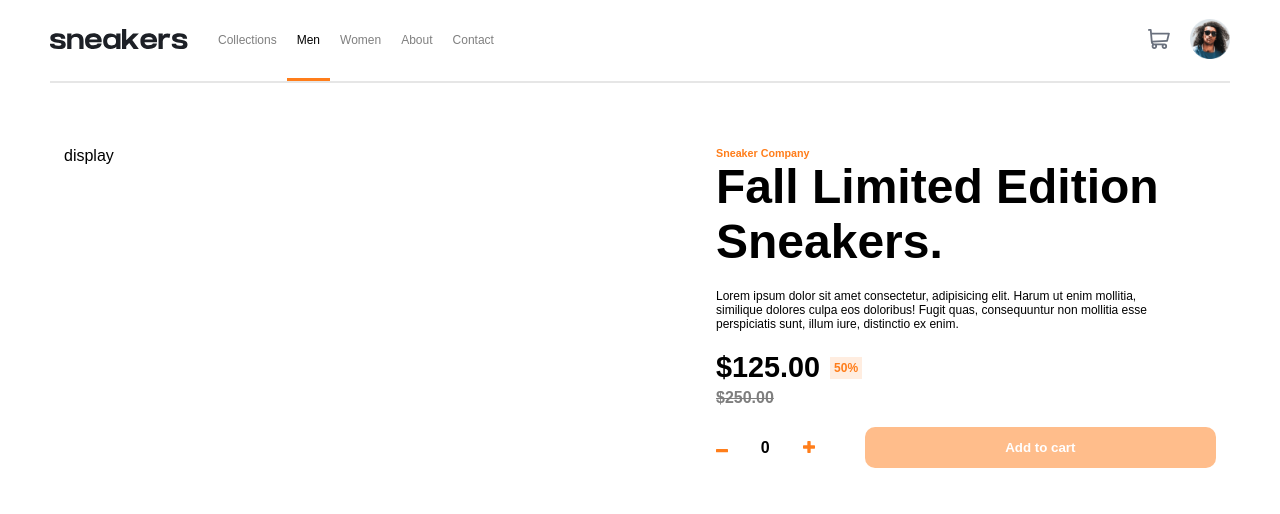
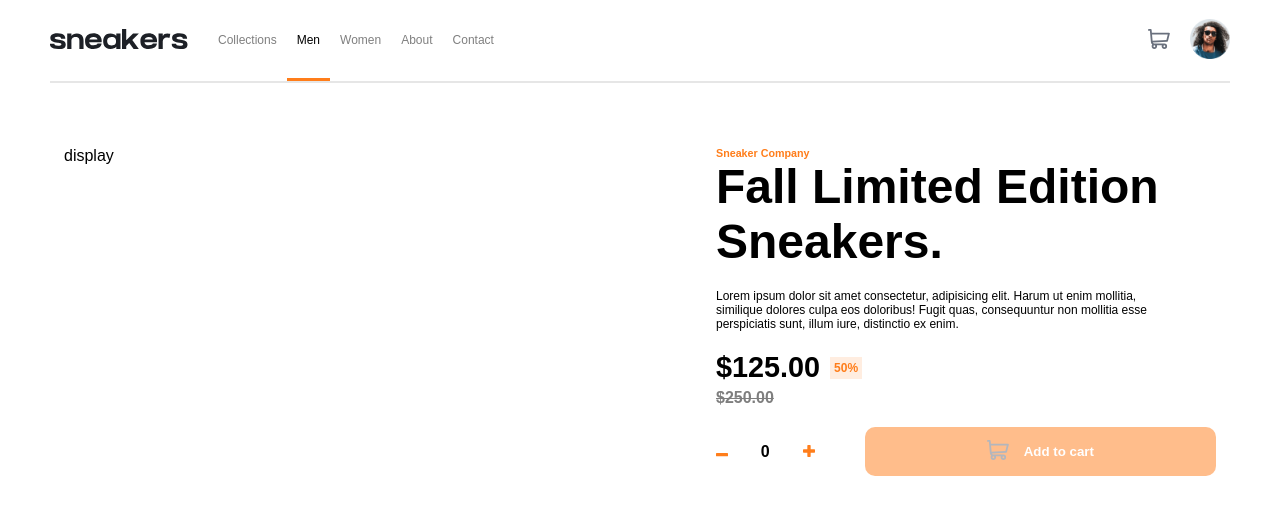
Before and after one commit to Timi-Leyin/ecommerce-product-page, a React (Vite) app: page / in a window 1280 px wide. Shown: the top 514 px of the page. Built offline with nearby package versions, Linux system fonts and the light colour scheme.

Commit message:
Added cart icon to add to cart button

```diff
--- a/src/Components/Product/Product.tsx
+++ b/src/Components/Product/Product.tsx
@@ -2,6 +2,8 @@
 import './product.scss';
 import iconPlus from '../../Assets/images/icon-plus.svg';
 import iconMinus from '../../Assets/images/icon-minus.svg';
+import iconCart from '../../Assets/images/icon-cart.svg';
+
 import { useState } from 'react';
 
 
@@ -26,6 +28,7 @@ const ProductQuantity=()=>{
     </div>
 
      <button className='add-cart-btn' disabled={quantity < 1 && true }>
+         <span><img src={iconCart} alt="" /></span>
 <span>Add to cart</span>
      </button>
 
--- a/src/Components/Product/product.scss
+++ b/src/Components/Product/product.scss
@@ -65,6 +65,10 @@
             width:100%;
             background-color: var(--primary-color);
             color:#fff;
+            gap:0 15px;
+            display: flex;
+            justify-content: center;
+            align-items: center;
             border-radius: 10px;
         }
 
```
